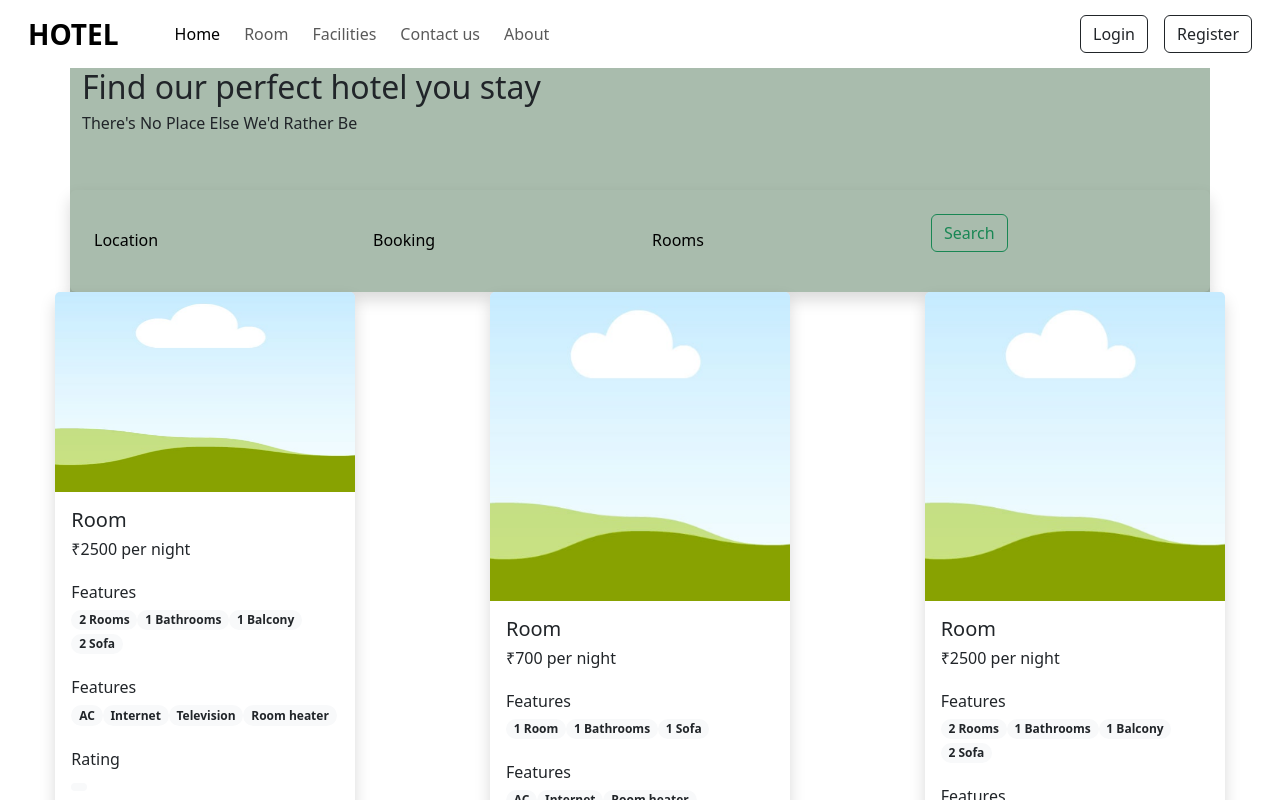
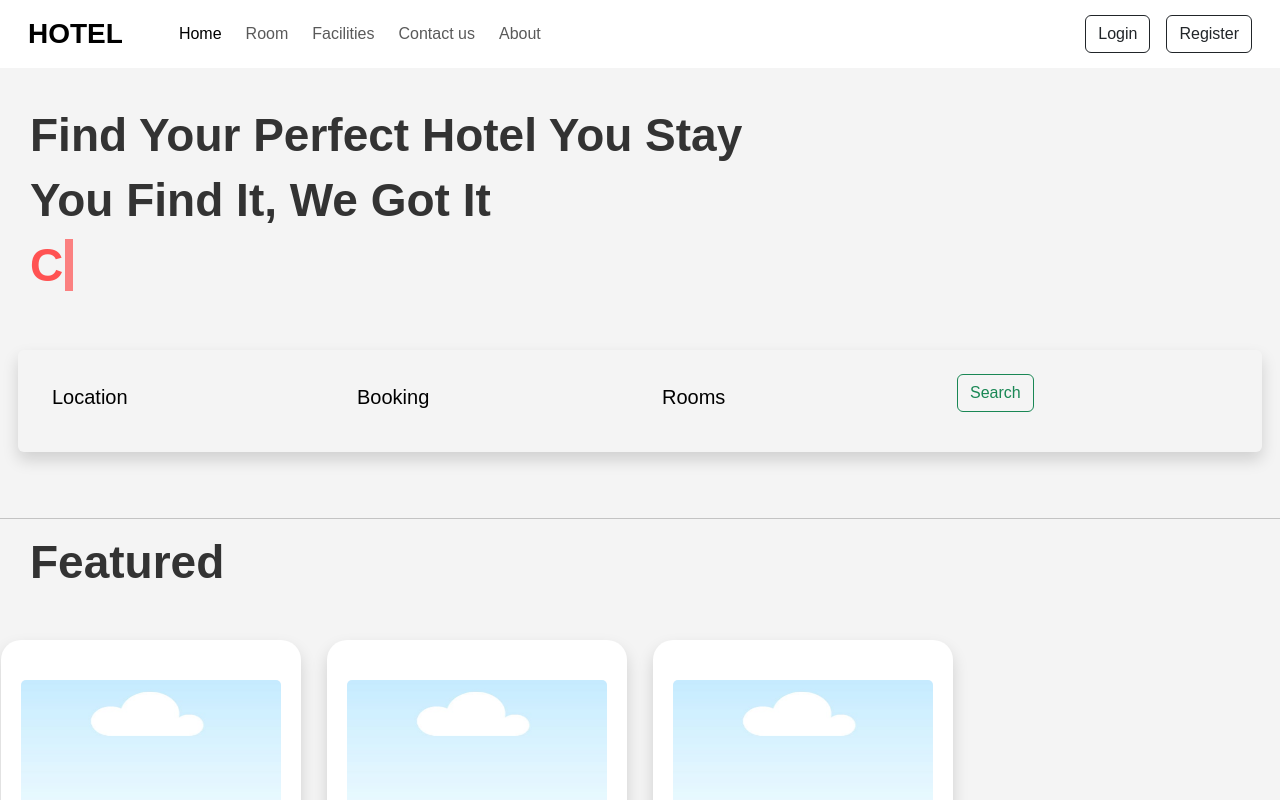
Before and after one commit to Aniike-t/HotelBooking, a React (Create React App) app in the folder hotel-booking-frontend/: page /landingPage in a window 1280 px wide. Shown: the top 800 px of the page. Built offline with nearby package versions, Linux system fonts and the light colour scheme.

Commit message:
Changes in css and landing page

```diff
--- a/hotel-booking-frontend/package.json
+++ b/hotel-booking-frontend/package.json
@@ -3,6 +3,7 @@
   "version": "0.1.0",
   "private": true,
   "dependencies": {
+    "@react-google-maps/api": "^2.19.2",
     "@testing-library/jest-dom": "^5.17.0",
     "@testing-library/react": "^13.4.0",
     "@testing-library/user-event": "^13.5.0",
--- a/hotel-booking-frontend/src/HotelDetails.jsx
+++ b/hotel-booking-frontend/src/HotelDetails.jsx
@@ -29,12 +29,17 @@ const RoomDetail = () => {
         {room ? (
           <div>
             <h1 className="room-title">{room.title}</h1>
-            <p className="room-description">Desciption by owner : {room.description}</p>
+            <hr></hr>
+
             <p className="room-price">Price: ${room.price} per night</p>
             <p className="room-rating">Rating: {room.rating}</p>
+            <hr></hr>
+            <p className="room-address">Address: {room.address}</p>
+            <p className="room-description">Desciption by owner : {room.description}</p>
+            <hr></hr>
             <p className="room-location">Location: {room.location}</p>
             <p className="room-seller-phone">Seller Phone Number: {room.sellerphonenumber}</p>
-            <p className="room-address">Address: {room.address}</p>
+            <hr></hr>
             <h3 className="room-amenities">Amenities:</h3>
             <ul className="amenities-list">
               {room.amenities.map((amenity, index) => (
--- a/hotel-booking-frontend/src/Hoteldetails.css
+++ b/hotel-booking-frontend/src/Hoteldetails.css
@@ -11,8 +11,8 @@
 
   /* Style the container for room details */
   .room-details {
+    margin-top: 30px;
     max-width: 800px;
-    margin-top: 140px;
     margin-left: 30px;
     padding: 20px;
     background-color: #fff;
--- a/hotel-booking-frontend/src/Landing.css
+++ b/hotel-booking-frontend/src/Landing.css
@@ -8,4 +8,40 @@
     text-decoration: none;
     color: black;
     font-weight: 500;
+    font-size: 20px;
+    padding: 10px;
+    transition: all 0.4s;
+    border-radius: 5px;
 }
+#link:hover{
+    transition: all 0.4s;
+    color: azure;
+    background-color: black;
+    padding: 10px 20px 10px 20px;
+    border-radius: 5px;
+}
+#firstcon{
+    width:100%;
+    height: 400px;
+    padding: 30px;
+    margin-bottom: 50px;
+}
+
+#cardborder0shadow img{
+    height:200px;
+}
+#firstcon h2{
+    font-size: 46px;
+    font-weight: bolder;
+    margin-top: 10px;
+}
+#cardcon{
+    margin-top: -100px;
+    border-radius: 0px;
+}
+#secondcon h2{
+    margin-left: 30px;
+    font-size: 46px;
+    font-weight: bolder;
+    margin-top: 10px;
+}
--- a/hotel-booking-frontend/src/LandingPage.jsx
+++ b/hotel-booking-frontend/src/LandingPage.jsx
@@ -1,9 +1,14 @@
-import { useState } from "react";
+import { useState, useEffect } from "react";
 import './Landing.css';
 import 'bootstrap/dist/css/bootstrap.css';
+import { useTypingText } from "./components/TypingEffect";
 
 function LandingPage() {
-    const [count, setCount] = useState(0);
+    const { word, stop, start } = useTypingText(
+        ['Villa', 'Cottage', 'Condo', 'Apartment', 'House', 'Mansion'],
+        130,
+        20
+      );
 
     return (
         <div>
@@ -137,9 +142,10 @@ function LandingPage() {
 
         {/* Check point */}
 
-            <div className="container">
-                <h2>Find our perfect hotel you stay</h2>
-                <h6>There's No Place Else We'd Rather Be</h6>
+            <div id="firstcon" >
+                <h2>Find Your Perfect Hotel You Stay</h2>
+                <h2>You Find It, We Got It</h2>
+                <h2>{word}</h2>
                 <br />
                 <br />
 
@@ -164,21 +170,24 @@ function LandingPage() {
                     </div>
                 </div>
             </div>
-
+            <hr></hr>
+            <div id="secondcon">
+                <h2>Featured</h2>
+            </div>
 
             <div>
             {/* Our Rooms */}
             <div className="container" />
                 <div className="row">
 
-                    <div class="col-lg-4 col-md-6 ny-3">
-                        <div id="cardborder0shadow" class="card border-0 shadow" >
-                            <img src={require("./assets/hotelimg.png")} class="card-img-top" height={200}></img>
+                    <div id="cardcon" class="col-lg-3 col-md-6 ny-3">
+                        <div  id="cardborder0shadow" class="card border-0 shadow" >
+                            <img src={require("./assets/hotelimg.png")} class="card-img-top" ></img>
                             <div class="card-body">
                                 <h5> Room </h5>
                                 <h6 class="mb-4">₹2500 per night</h6>
                                 <div class="features mb-4">
-                                    <h6 class="mb-1">Features</h6>
+                                    <h6 class="mb-1">Basics</h6>
                                     <span class="badge rounded-pill bg-light text-dark text-wrap">
                                     2 Rooms
                                     </span>
@@ -193,7 +202,7 @@ function LandingPage() {
                                     </span>
                                 </div>
                                 <div class="features mb-4">
-                                    <h6 class="mb-1">Features</h6>
+                                    <h6 class="mb-1">Amenities</h6>
                                     <span class="badge rounded-pill bg-light text-dark text-wrap">
                                     AC
                                     </span>
@@ -226,7 +235,7 @@ function LandingPage() {
                     </div>
 
 
-                    <div class="col-lg-4 col-md-6 ny-3">
+                    <div id="cardcon" class="col-lg-3 col-md-6 ny-3">
                         <div id="cardborder0shadow" class="card border-0 shadow" >
                             <img src={require("./assets/hotelimg.png")} class="card-img-top"></img>
                             <div class="card-body">
@@ -275,7 +284,7 @@ function LandingPage() {
                     </div>
 
 
-                    <div class="col-lg-4 col-md-6 ny-3">
+                    <div id="cardcon" class="col-lg-3 col-md-6 ny-3">
                         <div id="cardborder0shadow" class="card border-0 shadow" >
                             <img src={require("./assets/hotelimg.png")} class="card-img-top"></img>
                             <div class="card-body">
--- a/hotel-booking-frontend/src/addhotel.jsx
+++ b/hotel-booking-frontend/src/addhotel.jsx
@@ -1,8 +1,20 @@
 // RoomForm.js
-import React, { useState } from 'react';
+import React, { useState,useEffect } from 'react';
 import './AddHotel.css';
 import Header from './components/header';
 import Footer from './components/footer';
+import { GoogleMap, useJsApiLoader } from '@react-google-maps/api';
+
+const containerStyle = {
+  width: '400px',
+  height: '400px'
+};
+
+const center = {
+  lat: -3.745,
+  lng: -38.523
+};
+
 
 const RoomForm = () => {
   const [formData, setFormData] = useState({
@@ -16,6 +28,34 @@ const RoomForm = () => {
     categories: [],
     address:'',
   });
+
+
+  const { isLoaded, loadError } = useJsApiLoader({
+    id: 'google-map-script',
+    googleMapsApiKey: "AIzaSyAqpVVN3RLo2hb_Q0T4ZjFpZURRK9-AnGg" // Replace with your Google Maps API key
+  });
+
+  const [map, setMap] = useState(null);
+
+
+  const onLoad = React.useCallback(function callback(map) {
+    setMap(map);
+
+    // Once the map is loaded, you can call fitBounds
+    if (map) {
+      const bounds = new window.google.maps.LatLngBounds(center);
+      map.fitBounds(bounds);
+    }
+  }, []);
+
+  const onUnmount = React.useCallback(function callback() {
+    setMap(null);
+  }, []);
+
+  if (loadError) {
+    console.error('Error loading Google Maps:', loadError);
+  }
+
 
   const handleCategoryChange = (e) => {
     const { name, value, checked } = e.target;
@@ -249,6 +289,18 @@ const RoomForm = () => {
         className="room-input"
     />
     </div>
+    {isLoaded ? (
+        <GoogleMap
+          mapContainerStyle={containerStyle}
+          center={center}
+          zoom={10}
+        >
+          {/* Child components, such as markers, info windows, etc. */}
+          <></>
+        </GoogleMap>
+      ) : (
+        <p>Loading Map...</p>
+      )}
 
     <button type="submit" className="submit-button">Add Room</button>
     </form>
--- /dev/null
+++ b/hotel-booking-frontend/src/components/TypingEffect.jsx
@@ -0,0 +1,83 @@
+import React, { useState, useEffect, useRef } from "react";
+import './TypingEffectCSS.css';
+
+const FORWARD = "forward";
+const BACKWARD = "backward";
+
+export const useTypingText = (words, keySpeed = 1000, maxPauseAmount = 10) => {
+  const [wordIndex, setWordIndex] = useState(0);
+  const [currentWord, setCurrentWord] = useState(words[wordIndex].split(""));
+  const [isStopped, setIsStopped] = useState(false);
+  const direction = useRef(BACKWARD);
+  const typingInterval = useRef();
+  const letterIndex = useRef();
+
+  const stop = () => {
+    clearInterval(typingInterval.current);
+    setIsStopped(true);
+  };
+
+  useEffect(() => {
+    // Start at 0
+    let pauseCounter = 0;
+
+    if (isStopped) return;
+
+    const typeLetter = () => {
+      if (letterIndex.current >= words[wordIndex].length) {
+        direction.current = BACKWARD;
+
+        // Begin pause by setting the maxPauseAmount prop equal to the counter
+        pauseCounter = maxPauseAmount;
+        return;
+      }
+
+      const segment = words[wordIndex].split("");
+      setCurrentWord(currentWord.concat(segment[letterIndex.current]));
+      letterIndex.current = letterIndex.current + 1;
+    };
+
+    const backspace = () => {
+      if (letterIndex.current === 0) {
+        const isOnLastWord = wordIndex === words.length - 1;
+
+        setWordIndex(!isOnLastWord ? wordIndex + 1 : 0);
+        direction.current = FORWARD;
+
+        return;
+      }
+
+      const segment = currentWord.slice(0, currentWord.length - 1);
+      setCurrentWord(segment);
+      letterIndex.current = currentWord.length - 1;
+    };
+
+    typingInterval.current = setInterval(() => {
+      // Wait until counter hits 0 to do any further action
+      if (pauseCounter > 0) {
+        pauseCounter = pauseCounter - 1;
+        return;
+      }
+
+      if (direction.current === FORWARD) {
+        typeLetter();
+      } else {
+        backspace();
+      }
+    }, keySpeed);
+
+    return () => {
+      clearInterval(typingInterval.current);
+    };
+  }, [currentWord, wordIndex, keySpeed, words, maxPauseAmount, isStopped]);
+
+  return {
+    word: (
+      <span className={`word ${currentWord.length ? "full" : "empty"}`}>
+        <span>{currentWord.length ? currentWord.join("") : "|"}</span>
+      </span>
+    ),
+    start: () => setIsStopped(false),
+    stop
+  };
+};
--- /dev/null
+++ b/hotel-booking-frontend/src/components/TypingEffectCSS.css
@@ -0,0 +1,52 @@
+.container {
+    margin: 150px auto;
+    max-width: 500px;
+  }
+
+  h1 {
+    font-size: 56px;
+    font-weight: 700;
+    text-align: center;
+    line-height: 1.2;
+    color: #333;
+  }
+
+  .word {
+    display: block;
+  }
+
+  .word span {
+    color: #ff5252;
+    position: relative;
+  }
+
+  .word span::after {
+    content: "";
+    width: 8px;
+    height: 100%;
+    background: #ff5252;
+    display: block;
+    position: absolute;
+    right: -10px;
+    top: 0;
+    animation: blink 0.5s ease infinite alternate-reverse;
+  }
+
+  @keyframes blink {
+    from {
+      opacity: 100%;
+    }
+
+    to {
+      opacity: 0%;
+    }
+  }
+
+  .word.empty {
+    visibility: hidden;
+  }
+
+  .word.empty span::after {
+    visibility: visible;
+    right: 0;
+  }
--- a/hotel-booking-frontend/src/hotellist.css
+++ b/hotel-booking-frontend/src/hotellist.css
@@ -71,7 +71,7 @@
 }
 
 .category-section{
-    margin-top: -40px;
+    margin-top: -100px;
     background-color: #E6FAFF;
     height: 50px;
 }
@@ -106,3 +106,12 @@
 #sectionnavbar{
     background-color: #e6faff;
 }
+#cardborder0shadow{
+    transition: all 0.3s;
+    padding: 40px 20px 40px 20px;
+    border-radius: 20px;
+}
+#cardborder0shadow:hover{
+    transition: all 0.3s;
+    transform: scale(1.05);
+}
```
Also changed, not shown: hotel-booking-frontend/src/HotelList.jsx (+17 -6 lines), hotel-booking-frontend/src/components/header.jsx (+30 -51 lines), hotel-booking-frontend/src/cache.txt, 1 other file (tests, documents, lock files or other folders).
